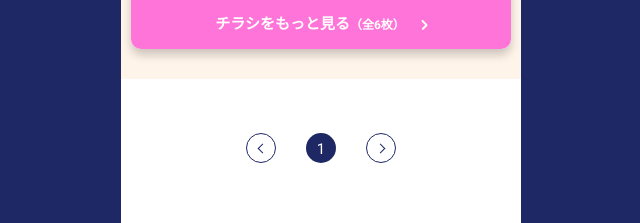
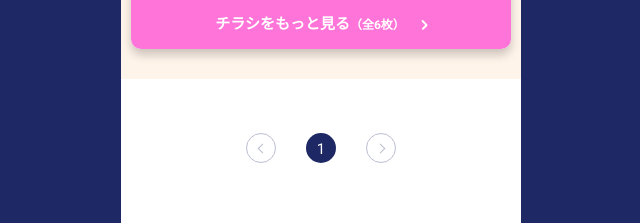
Before and after one commit to miotaro/towada-mania-demox, a Next.js app: page /flyer in a window 1280 px wide. Shown: the part 2080-2303 px from the top of the page, without its empty margins (319-959 px from the left). Built offline with nearby package versions, Linux system fonts and the light colour scheme; a web font is replaced by a local one.

Commit message:
Nodeバージョン調整

```diff
--- a/src/component/Pagination.tsx
+++ b/src/component/Pagination.tsx
@@ -1,3 +1,4 @@
+'use client'
 type Props = {
   currentPage: number;
   totalPages: number;
@@ -9,9 +10,12 @@ export default function Pagination({ currentPage, totalPages }: Props) {
   return (
     <nav className="pagination" role="navigation" aria-label="pagination">
       <a
-        className="pagination__prev"
-        href={`?page=${currentPage - 1}`}
+        className={`pagination__prev ${currentPage === 1 ? "is-disabled" : ""}`}
+        href={currentPage === 1 ? undefined : `?page=${currentPage - 1}`}
         aria-disabled={currentPage === 1}
+        onClick={(e) => {
+          if (currentPage === 1) e.preventDefault(); // クリック無効化
+        }}
       />
 
       <ul className="pagination__list">
@@ -28,9 +32,12 @@ export default function Pagination({ currentPage, totalPages }: Props) {
       </ul>
 
       <a
-        className="pagination__next"
-        href={`?page=${currentPage + 1}`}
+        className={`pagination__next ${currentPage === totalPages ? "is-disabled" : ""}`}
+        href={currentPage === totalPages ? undefined : `?page=${currentPage + 1}`}
         aria-disabled={currentPage === totalPages}
+        onClick={(e) => {
+          if (currentPage === totalPages) e.preventDefault();
+        }}
       />
     </nav>
   );
--- a/src/styles/scss/Component/_pagination.scss
+++ b/src/styles/scss/Component/_pagination.scss
@@ -69,6 +69,19 @@
       rotate: 45deg;
       translate: 15% 0;
     }
+    &.is-disabled {
+      pointer-events: none;        // クリックできなくする
+      opacity: 0.3;                // 見た目で無効っぽくする
+      cursor: default;             // カーソルも変える
+
+      &::before {
+        border-color: var(--color-gray); // アイコンの色も薄く
+      }
+
+      &:hover {
+        background-color: transparent; // ホバーしても色が変わらないように
+      }
+    }
   }
 
   &__next {
@@ -77,5 +90,18 @@
       rotate: -45deg;
       translate: -15% 0;
     }
+    &.is-disabled {
+      pointer-events: none;
+      opacity: 0.3;
+      cursor: default;
+
+      &::before {
+        border-color: var(--color-gray);
+      }
+
+      &:hover {
+        background-color: transparent;
+      }
+    }
   }
 }
```
Also changed, not shown: 1 other file (tests, documents, lock files or other folders).
